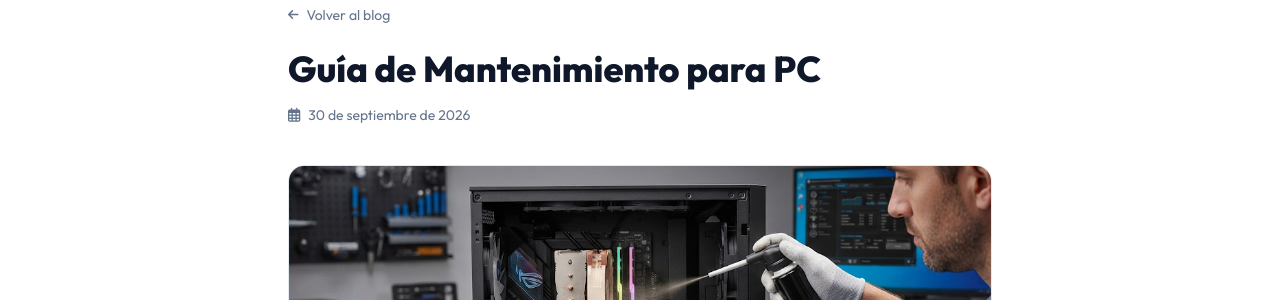
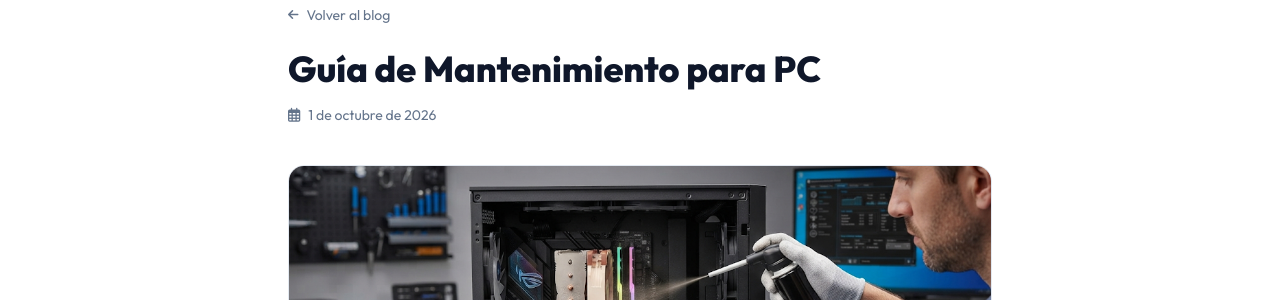
Before and after one commit to digi-mex/digimex-web, a Jekyll site: the page built from _posts/2026-10-01-guia-de-mantenimiento-para-pc.md, in a window 1280 px wide and 900 px high. Shown: the part 137-437 px from the top of the window. Built offline with Jekyll 4.4.1, drawn with Linux system fonts in a browser that asks for light colours.

Commit message:
sync: actualiza tienda y blog desde Google [skip ci]

```diff
--- a/_posts/2026-09-30-guia-de-mantenimiento-para-pc.md
+++ b/_posts/2026-10-01-guia-de-mantenimiento-para-pc.md
@@ -1,7 +1,7 @@
 ---
 layout: post
 title: "Guía de Mantenimiento para PC"
-date: 2026-09-30
+date: 2026-10-01
 categories: Blog
 image: /assets/img/blog/guia-de-mantenimiento-para-pc.png
 ---
```
